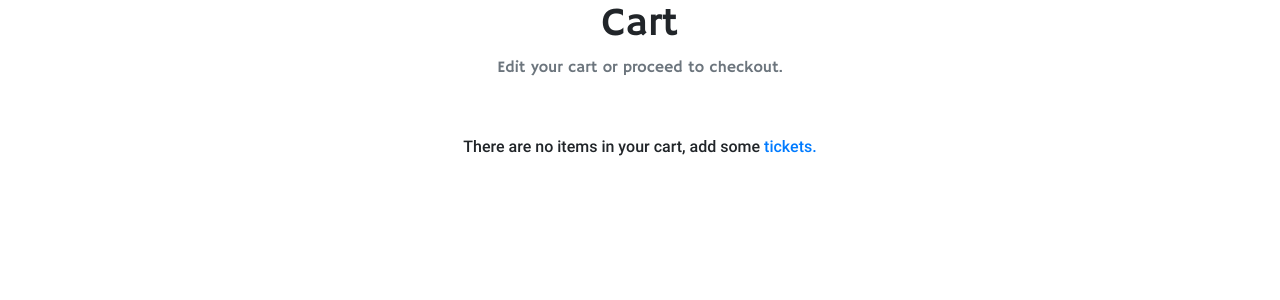
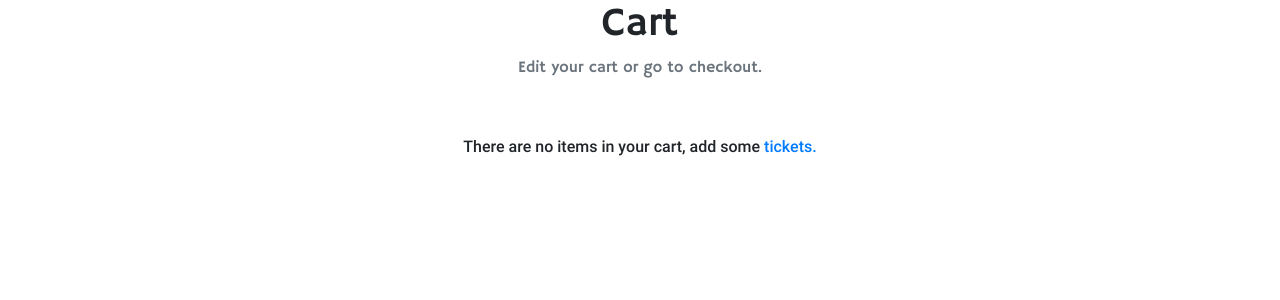
Before and after one commit to msped/projectparts, a Django app: page /cart/ in a window 1280 px wide. Shown: the part 76-376 px from the top of the page. Run offline with Django 3.2, Linux system fonts and the light colour scheme; the visitor is signed in with stand-in values (Sample User, id 1); data that the repository does not hold is empty; some libraries are stand-ins or nearby versions.

Commit message:
altered muted text wording

```diff
--- a/cart/templates/cart.html
+++ b/cart/templates/cart.html
@@ -10,7 +10,7 @@
 {% block content %}
 <div class="page-header">
     <h1 class="text-center">Cart</h1>
-    <p class="text-center text-muted">Edit your cart or proceed to checkout.</p>
+    <p class="text-center text-muted">Edit your cart or go to checkout.</p>
 </div>
 
 <div class="products">
```
